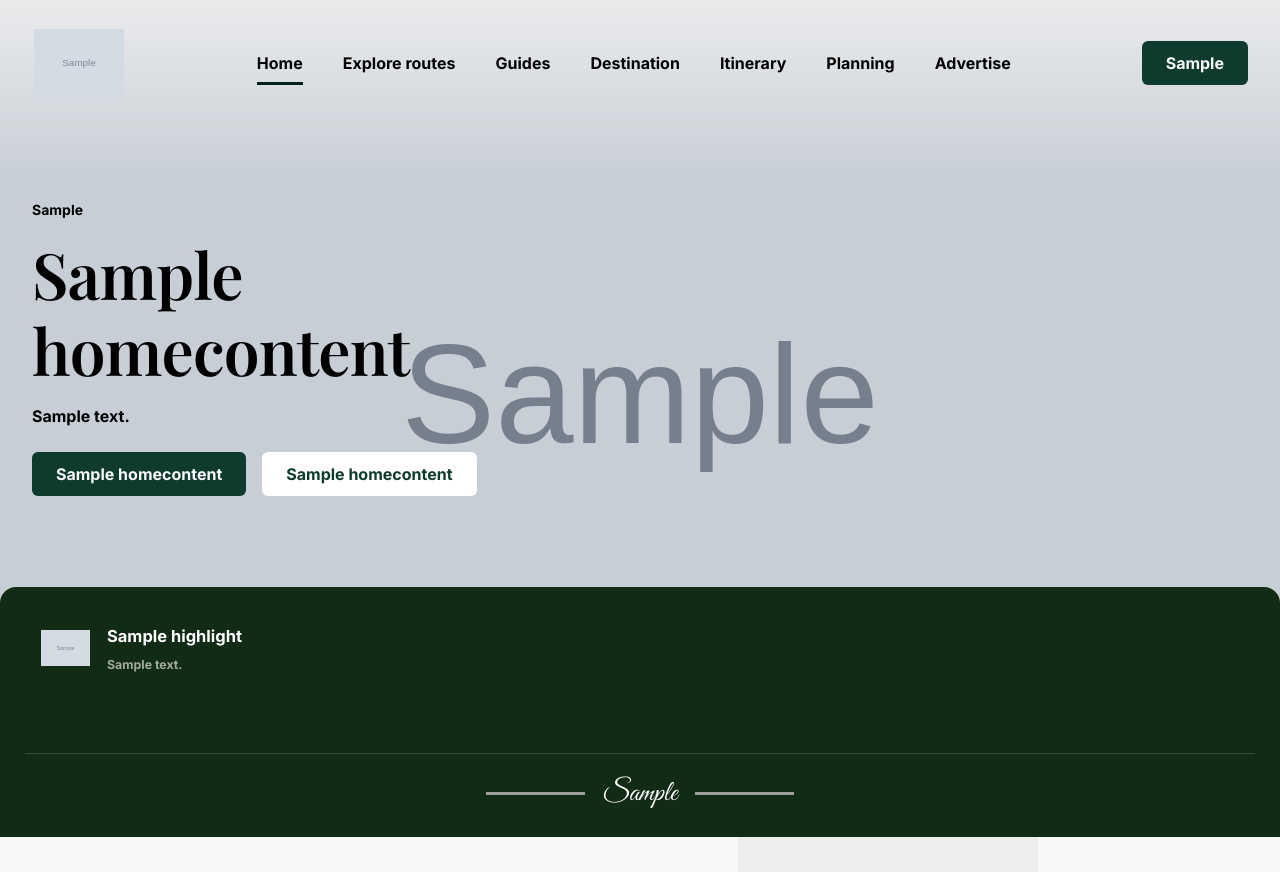
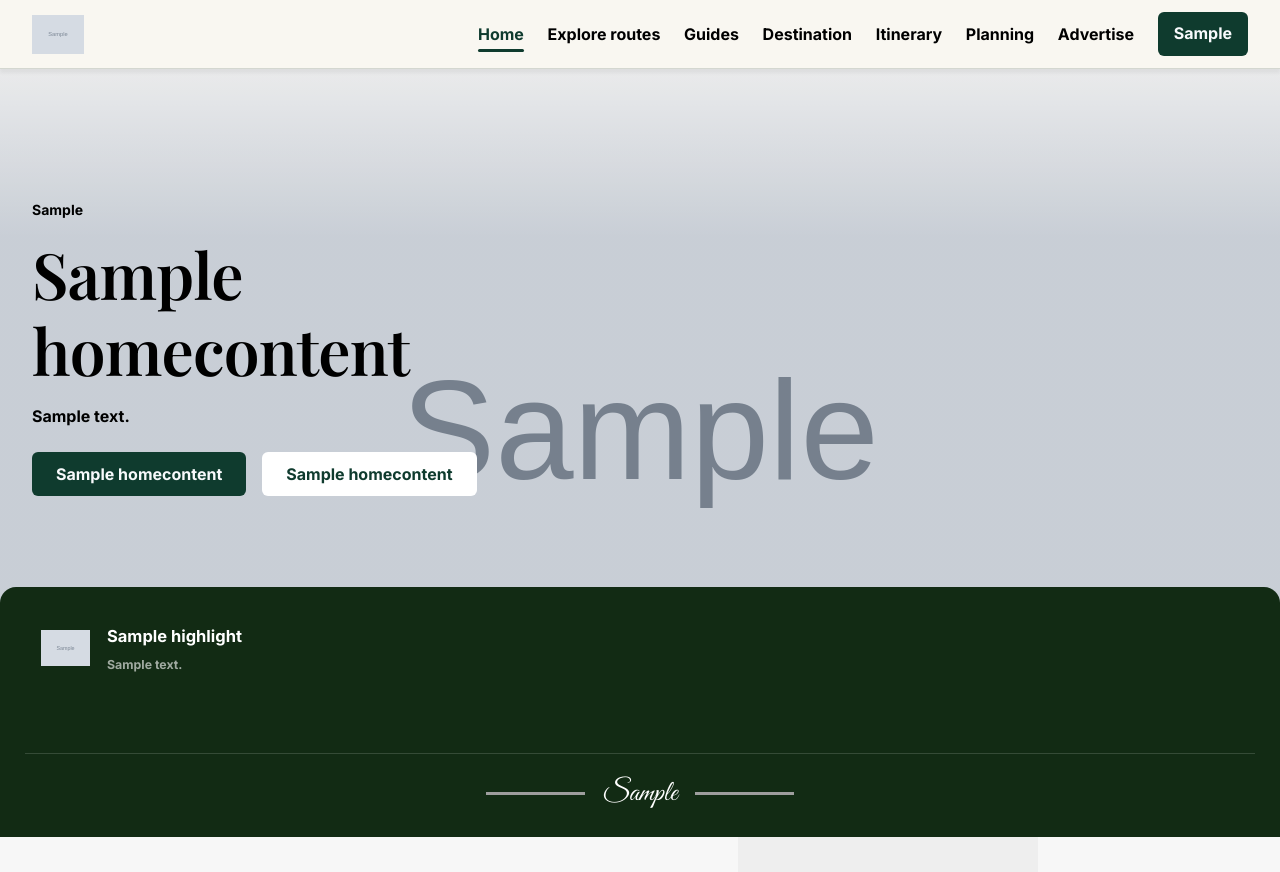
Before and after one commit to Griftersbar/EA600, a Django app: page / in a window 1280 px wide. Shown: the top 872 px of the page. Run offline with Django 5.2, Linux system fonts and the light colour scheme; tables that the repository leaves empty hold one stand-in row (values such as "Sample post"); grey boxes marked "Sample" are stand-in pictures; data that the repository does not hold is empty; parts of the project's set-up code (start-up, migrations or seed data) failed here and were passed over; grey boxes are pictures that could not be loaded.

Commit message:
Unify public navigation and keep jump targets below the header

```diff
--- a/css/components.css
+++ b/css/components.css
@@ -190,251 +190,89 @@ button {
   border-radius: var(--radius-md) var(--radius-md) 0 0;
 }
 
-/* ——— Logo ——— */
-.logo {
-  position: relative;
+/* ——— Public navigation ——— */
+:where([id]) {
+  scroll-margin-block-start: var(--site-anchor-offset);
+}
+
+.site-header {
+  position: sticky;
+  inset-block-start: 0;
+  z-index: 100;
+  background: var(--color-cream);
+  border-bottom: 1px solid var(--color-border-brand);
+  box-shadow: var(--shadow-soft);
+}
+
+.site-header__bar {
+  display: flex;
+  align-items: center;
+  justify-content: space-between;
+  gap: var(--space-5);
+  padding-block: var(--space-2);
+}
+
+.site-header__logo {
   flex-shrink: 0;
-  width: var(--logo-size);
-  height: var(--logo-size);
-  text-decoration: none;
-  transition:
-    width 0.5s ease,
-    height 0.5s ease;
-}
-
-.logo__primary {
-  position: absolute;
-  inset: 0;
-  z-index: 1;
-  opacity: 1;
-  visibility: visible;
-  transition:
-    opacity 0.5s ease,
-    visibility 0.5s ease;
-}
-
-.logo__badge {
-  position: absolute;
-  left: 50%;
-  top: 50%;
-  z-index: 2;
-  width: 100%;
-  height: 100%;
-  opacity: 0;
-  visibility: hidden;
-  pointer-events: none;
-  transform: translate(-50%, -50%) scale(0.92);
-  transition:
-    opacity 0.45s ease,
-    visibility 0.45s ease,
-    transform 0.45s ease;
-}
-
-.logo__badge img {
-  display: block;
+  width: var(--site-header-logo-size);
+  height: var(--site-header-logo-size);
+  border-radius: var(--radius-full);
+}
+
+.site-header__logo img {
   width: 100%;
   height: 100%;
   object-fit: contain;
 }
 
-.site-header--dock.is-scrolled .logo {
-  width: var(--logo-size-scrolled);
-  height: var(--logo-size-scrolled);
-}
-
-.site-header--dock.is-scrolled .logo__primary {
-  opacity: 0;
-  visibility: hidden;
-  pointer-events: none;
-}
-
-.site-header--dock.is-scrolled .logo__badge {
-  opacity: 1;
-  visibility: visible;
-  pointer-events: auto;
-  transform: translate(-50%, -50%) scale(1);
-}
-
-@media (min-width: 48rem) {
-  :root {
-    --logo-size-scrolled: 3.25rem;
-  }
-}
-
-.logo__layer {
-  position: absolute;
-  overflow: hidden;
-}
-
-.logo__layer img {
-  position: absolute;
-  inset: 0;
-  width: 100%;
-  height: 100%;
-  max-width: none;
-  object-fit: contain;
-}
-
-.logo__layer--vector {
-  inset: 1.96%;
-}
-.logo__layer--group {
-  inset: 14.06% 28.79% 65.86% 35.77%;
-}
-/* }
-.logo__layer--v1 {
-  inset: 12.32% 27.92% 77.57% 27.85%;
-}
-.logo__layer--v2 {
-  inset: 81.03% 46.05% 16.62% 44.09%;
-}
-.logo__layer--v3 {
-  inset: 24.89% 20.93% 69.52% 21.11%;
-}
-.logo__layer--v4 {
-  inset: 32.7% 27.52% 64.5% 27.51%;
-}
-.logo__layer--v5 {
-  inset: 33.7% 73.97% 65.54% 22.03%;
-}
-.logo__layer--v6 {
-  inset: 33.7% 22.06% 65.54% 73.95%;
-}
-.logo__layer--v7 {
-  inset: calc(2.56% - 0.47%) calc(2.62% - 0.47%) calc(2.68% - 0.47%) calc(2.62% - 0.47%);
-}
-.logo__layer--v8 {
-  inset: calc(1.92% - 0.31%);
-}
-.logo__layer--v9 {
-  inset: calc(3.2% - 0.21%);
-} */
-
-/* ——— Navigation ——— */
-.site-header {
-  position: relative;
-  z-index: 2;
-}
-
-.site-header--dock {
-  position: fixed;
-  inset-inline: 0;
-  top: 0;
-  z-index: 100;
-  background-color: transparent;
-  border-bottom: 1px solid transparent;
-  transition:
-    background-color 0.45s ease,
-    border-color 0.45s ease,
-    box-shadow 0.45s ease;
-}
-
-.site-header__scroll-sentinel {
-  display: block;
-  height: 3rem;
-  width: 100%;
-  margin: 0 0 -3rem;
-  padding: 0;
-  border: 0;
-  pointer-events: none;
-  visibility: hidden;
-}
-
-.site-header--dock.is-scrolled {
-  background-color: var(--header-bg-scrolled);
-  border-bottom-color: var(--header-border-scrolled);
-  box-shadow: var(--shadow-soft);
-}
-
-.site-header--dock.is-scrolled .site-header__bar {
-  padding-block: var(--space-2);
-  background-color: var(--header-bg-scrolled);
-}
-
-.site-header--dock .site-header__bar {
-  padding-block: var(--space-4);
-  background-color: transparent;
-  border-bottom: 1px solid transparent;
-  transition:
-    background-color 0.45s ease,
-    border-color 0.45s ease,
-    padding-block 0.45s ease;
-}
-
-.site-header--dock .nav {
-  gap: 2.5rem;
-}
-
-.site-header--dock .nav__link {
-  color: var(--color-text-primary);
-  font-size: var(--font-size-base);
-  font-weight: var(--font-weight-bold);
-  letter-spacing: normal;
-  text-transform: none;
-  opacity: 1;
-}
-
-.site-header--dock .nav__link.is-active::after {
-  background: var(--color-brand-dark);
-}
-
-.site-header__bar {
-  display: flex;
-  align-items: center;
-  justify-content: space-between;
-  gap: var(--space-5);
-  flex-wrap: wrap;
-}
-
-.nav {
-  display: flex;
-  align-items: center;
-  gap: var(--space-6);
-  flex-wrap: wrap;
-  justify-content: center;
+.site-header .nav {
+  display: flex;
+  align-items: center;
+  gap: clamp(1rem, 1.85vw, 2rem);
 }
 
 .nav__link {
   position: relative;
+  display: flex;
+  align-items: center;
+  min-height: var(--btn-height);
   padding-block: var(--space-2);
-  font-size: var(--font-size-base);
+  color: var(--color-text-primary);
   font-weight: var(--font-weight-bold);
   line-height: var(--space-5);
   text-decoration: none;
   white-space: nowrap;
-  transition: opacity 0.3s ease;
-}
-
-.nav__link::after {
+}
+
+.nav__link:hover,
+.nav__link[aria-current] {
+  color: var(--color-primary-green);
+}
+
+.nav__link[aria-current]::after {
   content: "";
   position: absolute;
   inset-inline: 0;
-  bottom: -2px;
+  inset-block-end: var(--space-1);
   height: 3px;
-  background: transparent;
-  transition: background-color 0.35s ease;
-}
-
-.nav__link.is-active::after {
-  background: var(--color-brand-dark);
-}
-
-.nav__link:hover {
-  opacity: 1;
+  border-radius: var(--radius-full);
+  background: currentColor;
+}
+
+.site-header :is(.nav__link, .site-header__logo, .site-header__toggle):focus-visible {
+  outline: 2px solid var(--color-primary-green);
+  outline-offset: 2px;
 }
 
 .site-header__toggle {
   display: none;
   align-items: center;
   justify-content: center;
-  /* width: 3rem;
-  height: 3rem; */
+  width: var(--btn-height);
+  height: var(--btn-height);
   padding: 0;
-  border: none;
   border-radius: var(--radius-sm);
-  color: var(--color-text-primary);
-  background: transparent;
-  cursor: pointer;
+  color: var(--color-brand-dark);
 }
 
 .site-header__burger {
@@ -486,14 +324,13 @@ button {
   transform: rotate(-45deg);
 }
 
-.site-header__nav-cta {
-  display: none;
-}
-
-.site-header__actions {
-  display: flex;
-  align-items: center;
-  gap: var(--space-4);
+.site-header__cta {
+  max-width: 15rem;
+  padding-inline: var(--space-4);
+  text-align: center;
+  line-height: var(--line-height-tight);
+  white-space: normal;
+  overflow-wrap: anywhere;
 }
 
 /* ——— Cards ——— */
@@ -628,7 +465,7 @@ button {
 /* ——— Hero (Figma 11108:1499) ——— */
 .hero {
   position: relative;
-  min-height: 52.3125rem;
+  min-height: calc(52.3125rem - var(--site-header-height));
   overflow: hidden;
 }
 
@@ -660,13 +497,13 @@ button {
   z-index: 2;
   width: 100%;
   max-width: var(--layout-max-width);
-  min-height: 52.3125rem;
+  min-height: calc(52.3125rem - var(--site-header-height));
   margin-inline: auto;
 }
 
 .hero__content {
   position: absolute;
-  top: 12.5rem;
+  top: calc(12.5rem - var(--site-header-height));
   left: var(--hero-content-inset);
   z-index: 1;
   display: flex;
@@ -725,6 +562,11 @@ button {
 
 .page-section {
   padding-block: var(--space-section-y);
+}
+
+/* Bring the section heading into view after the opening padding. */
+.page-section[id] {
+  scroll-margin-block-start: calc(var(--site-anchor-offset) - var(--space-section-y));
 }
 
 .page-section--muted {
--- a/css/content.css
+++ b/css/content.css
@@ -1,7 +1,3 @@
-.content-page {
-  padding-top: clamp(5rem, 10vw, 8rem);
-}
-
 .content-page__title {
   margin-bottom: var(--space-5);
 }
@@ -53,10 +49,6 @@
   display: grid;
   grid-template-columns: repeat(auto-fill, minmax(min(100%, 19rem), 1fr));
   gap: var(--space-6);
-}
-
-.homepage-routes {
-  scroll-margin-top: 4rem;
 }
 
 .route-picker {
@@ -135,10 +127,6 @@
   font-weight: var(--font-weight-semibold);
 }
 
-.route-listings {
-  scroll-margin-top: 5rem;
-}
-
 .route-listings__stop {
   margin-top: var(--space-6);
 }
@@ -192,10 +180,6 @@
 
 .partner-panel {
   max-width: 48rem;
-}
-
-.partner-enquiry {
-  scroll-margin-top: 5rem;
 }
 
 .partner-panel__card {
@@ -254,10 +238,6 @@
   margin: 0;
 }
 
-.pilot-listing {
-  scroll-margin-top: 5rem;
-}
-
 .pilot-listing:target {
   border-color: var(--color-primary-green);
 }
@@ -274,10 +254,6 @@
 .itinerary-days {
   display: grid;
   gap: var(--space-6);
-}
-
-.itinerary-card {
-  scroll-margin-top: 7rem;
 }
 
 .day-panel--no-photo,
--- a/css/design-tokens.css
+++ b/css/design-tokens.css
@@ -118,9 +118,8 @@
   /* ——— Component sizes ——— */
   --btn-height: 2.75rem; /* 44 */
   --btn-padding-x: var(--space-5);
-  --logo-size: 5.875rem; /* 94 */
-  --logo-size-scrolled: 3rem; /* 48 — compact header mark */
-  --header-bg-scrolled: var(--color-cream);
-  --header-border-scrolled: var(--color-border-brand);
+  --site-header-logo-size: 3.25rem;
+  --site-header-height: calc(var(--site-header-logo-size) + 2 * var(--space-2) + 1px);
+  --site-anchor-offset: calc(var(--site-header-height) + var(--space-4));
   --icon-feature-size: 3.0625rem; /* 49 */
 }
--- a/js/main.js
+++ b/js/main.js
@@ -1,61 +1,68 @@
-function initMobileNav(root = document) {
-  const toggle = root.querySelector("[data-nav-toggle]");
-  const nav = root.querySelector("#primary-nav");
-  if (!toggle || !nav) return;
+function initSiteHeader() {
+  const header = document.querySelector("[data-site-header]");
+  if (!header) return;
 
-  toggle.addEventListener("click", () => {
-    const open = nav.classList.toggle("is-open");
+  const toggle = header.querySelector("[data-nav-toggle]");
+  const nav = header.querySelector("#primary-nav");
+  const setMenuOpen = (open) => {
+    nav.classList.toggle("is-open", open);
     toggle.setAttribute("aria-expanded", String(open));
     toggle.setAttribute("aria-label", open ? "Close menu" : "Open menu");
+  };
+
+  toggle.addEventListener("click", () => setMenuOpen(!nav.classList.contains("is-open")));
+  nav.addEventListener("click", (event) => {
+    if (event.target.closest("a")) setMenuOpen(false);
+  });
+  header.addEventListener("keydown", (event) => {
+    if (event.key === "Escape" && nav.classList.contains("is-open")) {
+      setMenuOpen(false);
+      toggle.focus({ preventScroll: true });
+    }
   });
 
-  nav.querySelectorAll("a").forEach((link) => {
-    link.addEventListener("click", () => {
-      nav.classList.remove("is-open");
-      toggle.setAttribute("aria-expanded", "false");
-      toggle.setAttribute("aria-label", "Open menu");
-    });
-  });
+  const root = document.documentElement;
+  const updateHeight = () => root.style.setProperty("--site-header-height", `${header.offsetHeight}px`);
+  updateHeight();
+  new ResizeObserver(updateHeight).observe(header);
+  initNavScrollSpy(header, nav);
 }
 
-function initNavScrollSpy() {
-  const links = [...document.querySelectorAll("[data-nav-link]")];
-  if (!links.length) return;
+function initNavScrollSpy(header, nav) {
+  const home = nav.querySelector('[data-nav-sections="top"]');
+  if (!home) return;
 
-  const sections = links
-    .map((link) => {
-      const id = link.getAttribute("href").slice(1);
-      const el =
-        id === "top" ? document.querySelector(".hero") : document.getElementById(id);
-      return el ? { id, el, link } : null;
-    })
-    .filter(Boolean);
+  const sections = [...nav.querySelectorAll("[data-nav-sections]")].flatMap((link) =>
+    link === home ? [] : link.dataset.navSections.split(" ").map((id) => ({
+      link, section: document.getElementById(id),
+    })).filter(({ section }) => section)
+  );
+  let current = home;
+  let frame = 0;
 
-  const setActive = (id) => {
-    links.forEach((link) => {
-      const href = link.getAttribute("href");
-      const active = href === `#${id}`;
-      link.classList.toggle("is-active", active);
-      if (active) link.setAttribute("aria-current", "page");
-      else link.removeAttribute("aria-current");
+  function update() {
+    frame = 0;
+    const offset = header.offsetHeight;
+    const visible = sections.find(({ section }) => {
+      const { top, bottom } = section.getBoundingClientRect();
+      return top <= offset && bottom > offset;
     });
-  };
+    const link = visible?.link ?? home;
+    if (link === current) return;
 
-  const observer = new IntersectionObserver(
-    (entries) => {
-      const visible = entries
-        .filter((entry) => entry.isIntersecting)
-        .sort((a, b) => b.intersectionRatio - a.intersectionRatio);
-      if (!visible.length) return;
-      const match = sections.find((section) => section.el === visible[0].target);
-      if (match) setActive(match.id);
-    },
-    { rootMargin: "-45% 0px -50% 0px", threshold: [0, 0.15, 0.35] }
-  );
+    current.removeAttribute("aria-current");
+    link.setAttribute("aria-current", link === home ? "page" : "location");
+    current = link;
+  }
 
-  sections.forEach((section) => observer.observe(section.el));
+  function scheduleUpdate() {
+    if (!frame) frame = requestAnimationFrame(update);
+  }
 
-  if (window.scrollY < 80) setActive("top");
+  update();
+  window.addEventListener("scroll", scheduleUpdate, { passive: true });
+  window.addEventListener("resize", scheduleUpdate);
+  window.addEventListener("hashchange", scheduleUpdate);
 }
 
 function faqPrefersReducedMotion() {
@@ -220,43 +227,6 @@ function initFooterLinkHover(root = document) {
     link.addEventListener("focus", () => setHover(true), true);
     link.addEventListener("blur", () => setHover(false), true);
   });
-}
-
-// Adds the scrolled style to the sticky header after it passes its sentinel.
-function initHeaderScroll() {
-  const header = document.querySelector("[data-site-header]");
-  if (!header) return;
-
-  const scrollOffset = 48;
-  const setScrolled = (scrolled) => header.classList.toggle("is-scrolled", scrolled);
-  const readScrollTop = () =>
-    window.scrollY ||
-    window.pageYOffset ||
-    document.documentElement.scrollTop ||
-    document.body.scrollTop ||
-    0;
-  const syncFromScroll = () => setScrolled(readScrollTop() > scrollOffset);
-
-  let sentinel = document.querySelector("[data-header-scroll-sentinel]");
-  if (!sentinel) {
-    sentinel = document.createElement("div");
-    sentinel.className = "site-header__scroll-sentinel";
-    sentinel.setAttribute("data-header-scroll-sentinel", "");
-    sentinel.setAttribute("aria-hidden", "true");
-    header.insertAdjacentElement("afterend", sentinel);
-  }
-
-  if ("IntersectionObserver" in window) {
-    const observer = new IntersectionObserver(([entry]) => {
-      if (entry) setScrolled(!entry.isIntersecting);
-    });
-    observer.observe(sentinel);
-  }
-
-  syncFromScroll();
-  window.addEventListener("scroll", syncFromScroll, { passive: true });
-  window.addEventListener("resize", syncFromScroll, { passive: true });
-  window.addEventListener("load", syncFromScroll, { passive: true });
 }
 
 // Adds responsive card-slider controls and optional autoplay for marked tracks.
@@ -658,11 +628,9 @@ function initRouteMapScroll(root = document) {
 }
 
 document.addEventListener("DOMContentLoaded", () => {
-  initNavScrollSpy();
-  initMobileNav();
+  initSiteHeader();
   initFaqAccordion();
   initFooterLinkHover();
-  initHeaderScroll();
   initCardSliders();
   initRouteMapScroll();
 });
--- a/templates/siteapp/includes/site_header.html
+++ b/templates/siteapp/includes/site_header.html
@@ -1,49 +1,29 @@
-<header class="site-header site-header--dock" data-site-header>
+{% url 'home' as home_url %}
+{% url 'wagtail_serve' '' as guides_url %}
+{% with route_name=request.resolver_match.url_name %}
+<header class="site-header" data-site-header>
     <div class="site-header__bar container">
-                <a href="{% if not is_home %}{% url 'home' %}{% endif %}#top" class="logo" aria-label="{{ homepage.site_title }}">
-                    <span class="logo__primary" aria-hidden="true">
-                        <span class="logo__layer logo__layer--vector">
-                            {% if homepage.logo %}<img decoding="async" fetchpriority="high" loading="eager"
-                                src="{{ homepage.logo.url }}"
-                                alt=""
-                                width="90"
-                                height="90"
-                            >{% endif %}
-                        </span>
-                    </span>
-                    <span class="logo__badge" aria-hidden="true">
-                        {% if homepage.badge_logo %}<img
-                            decoding="async"
-                            loading="eager"
-                            src="{{ homepage.badge_logo.url }}"
-                            alt=""
-                            width="52"
-                            height="52"
-                        >{% endif %}
-                    </span>
+        <a href="{% if not is_home %}{{ home_url }}{% endif %}#top" class="site-header__logo" aria-label="{{ homepage.site_title|default:'EA600' }} home">
+            {% with logo=homepage.badge_logo|default:homepage.logo %}
+                {% if logo %}
+                    <img src="{{ logo.url }}" alt="" width="52" height="52" decoding="async">
+                {% endif %}
+            {% endwith %}
         </a>
-                <button
-                    type="button"
-                    class="site-header__toggle"
-                    aria-expanded="false"
-                    aria-controls="primary-nav"
-                    aria-label="Open menu"
-                    data-nav-toggle
-                >
+        <button type="button" class="site-header__toggle" aria-expanded="false"
+                aria-controls="primary-nav" aria-label="Open menu" data-nav-toggle>
             <span class="site-header__burger" aria-hidden="true"></span>
         </button>
         <nav id="primary-nav" class="nav" aria-label="Primary">
-                    <a class="nav__link{% if is_home %} is-active{% endif %}" href="{% if not is_home %}{% url 'home' %}{% endif %}#top"{% if is_home %} data-nav-link{% endif %}>Home</a>
-                    <a class="nav__link" href="{% url 'tour_list' %}"{% if request.resolver_match.url_name == 'tour_list' %} aria-current="page"{% endif %}>Explore routes</a>
-                    <a class="nav__link" href="{% url 'wagtail_serve' '' %}">Guides</a>
-                    <a class="nav__link" href="{% if not is_home %}{% url 'home' %}{% endif %}#destinations"{% if is_home %} data-nav-link{% endif %}>Destination</a>
-                    <a class="nav__link" href="{% if not is_home %}{% url 'home' %}{% endif %}#itinerary"{% if is_home %} data-nav-link{% endif %}>Itinerary</a>
-                    <a class="nav__link" href="{% if not is_home %}{% url 'home' %}{% endif %}#planning"{% if is_home %} data-nav-link{% endif %}>Planning</a>
-                    <a class="nav__link{% if request.resolver_match.namespace == 'partners' %} is-active{% endif %}" href="{% url 'partners:advertise' %}"{% if request.resolver_match.url_name == 'advertise' %} aria-current="page"{% endif %}>Advertise</a>
-                    <a class="btn btn--primary site-header__nav-cta" href="{% if not is_home %}{% url 'home' %}{% endif %}#planning">{{ homepage.cta_button }}</a>
+            <a class="nav__link" href="{% if not is_home %}{{ home_url }}{% endif %}#top"{% if is_home %} data-nav-sections="top" aria-current="page"{% endif %}>Home</a>
+            <a class="nav__link" href="{% url 'tour_list' %}"{% if is_home %} data-nav-sections="tours routes"{% elif route_name == 'tour_list' %} aria-current="page"{% elif route_name == 'tour_detail' %} aria-current="location"{% endif %}>Explore routes</a>
+            <a class="nav__link" href="{{ guides_url }}"{% if route_name == 'wagtail_serve' %} aria-current="{% if request.path == guides_url %}page{% else %}location{% endif %}"{% endif %}>Guides</a>
+            <a class="nav__link" href="{% if not is_home %}{{ home_url }}{% endif %}#destinations"{% if is_home %} data-nav-sections="destinations"{% endif %}>Destination</a>
+            <a class="nav__link" href="{% if not is_home %}{{ home_url }}{% endif %}#itinerary"{% if is_home %} data-nav-sections="itinerary"{% endif %}>Itinerary</a>
+            <a class="nav__link" href="{% if not is_home %}{{ home_url }}{% endif %}#planning"{% if is_home %} data-nav-sections="planning"{% endif %}>Planning</a>
+            <a class="nav__link" href="{% url 'partners:advertise' %}"{% if request.resolver_match.namespace == 'partners' %} aria-current="{% if route_name == 'advertise' %}page{% else %}location{% endif %}"{% endif %}>Advertise</a>
+            <a class="btn btn--primary site-header__cta" href="{% if not is_home %}{{ home_url }}{% endif %}#planning">{{ homepage.cta_button }}</a>
         </nav>
-                <div class="site-header__actions">
-                    <a class="btn btn--primary" href="{% if not is_home %}{% url 'home' %}{% endif %}#planning">{{ homepage.cta_button }}</a>
-                </div>
     </div>
 </header>
+{% endwith %}
```
Also changed, not shown: css/partners.css (+3 -28 lines), css/responsive.css (+50 -70 lines), guides/tests.py (+8 -2 lines), siteapp/tests.py (+15 -0 lines). Lines whose indentation alone changed are shown as unchanged.
